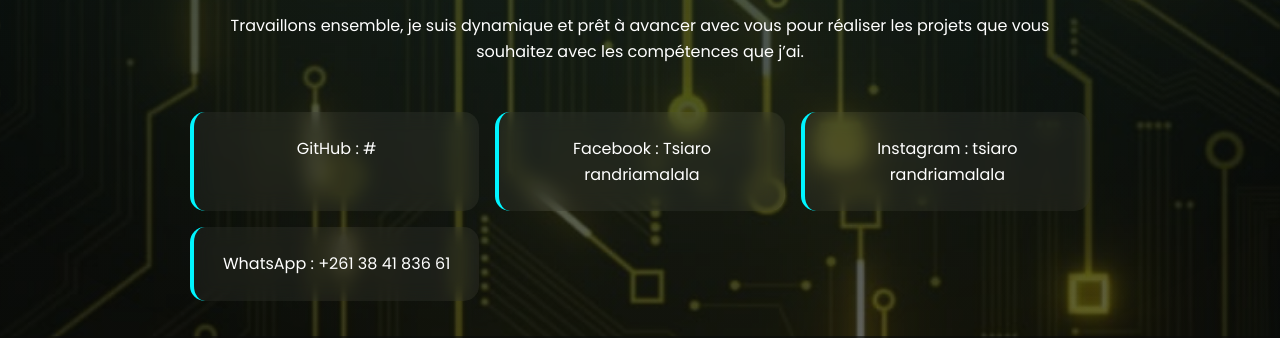
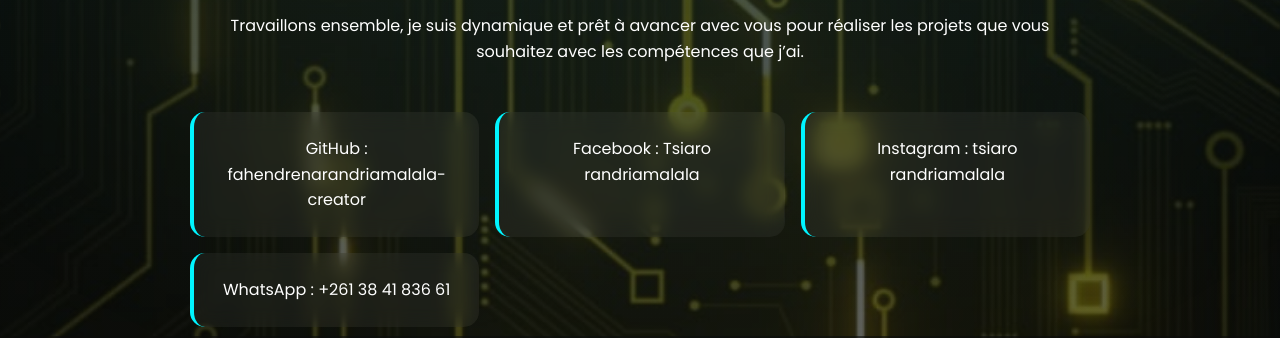
Before and after one commit to fahendrenarandriamalala-creator/portfolio-Tsiaro, a plain HTML site: page index.html in a window 1280 px wide. Shown: the part 3664-4002 px from the top of the page. Drawn offline with nearby package versions, Linux system fonts and the light colour scheme.

Commit message:
Update index.html

```diff
--- a/index.html
+++ b/index.html
@@ -174,7 +174,7 @@
             <p>Travaillons ensemble, je suis dynamique et prêt à avancer avec vous pour réaliser les projets que vous souhaitez avec les compétences que j’ai.</p>
                 <div class="contact-list-text">
     <ul>
-        <li>GitHub : #</li>
+        <li>GitHub : fahendrenarandriamalala-creator</li>
         <li>Facebook : Tsiaro randriamalala</li>
         <li>Instagram : tsiaro randriamalala</li>
         <li>WhatsApp : +261 38 41 836 61</li>
```
